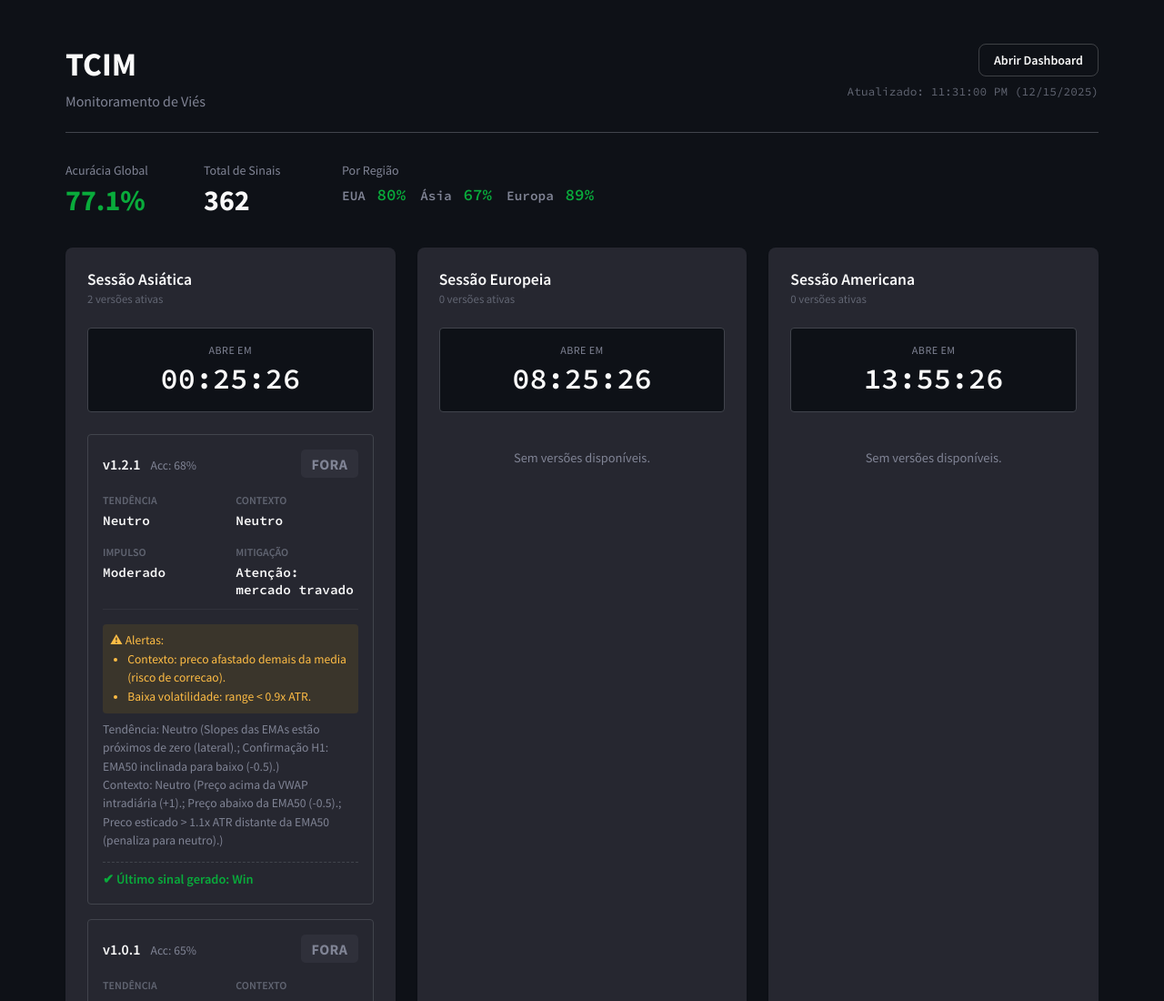
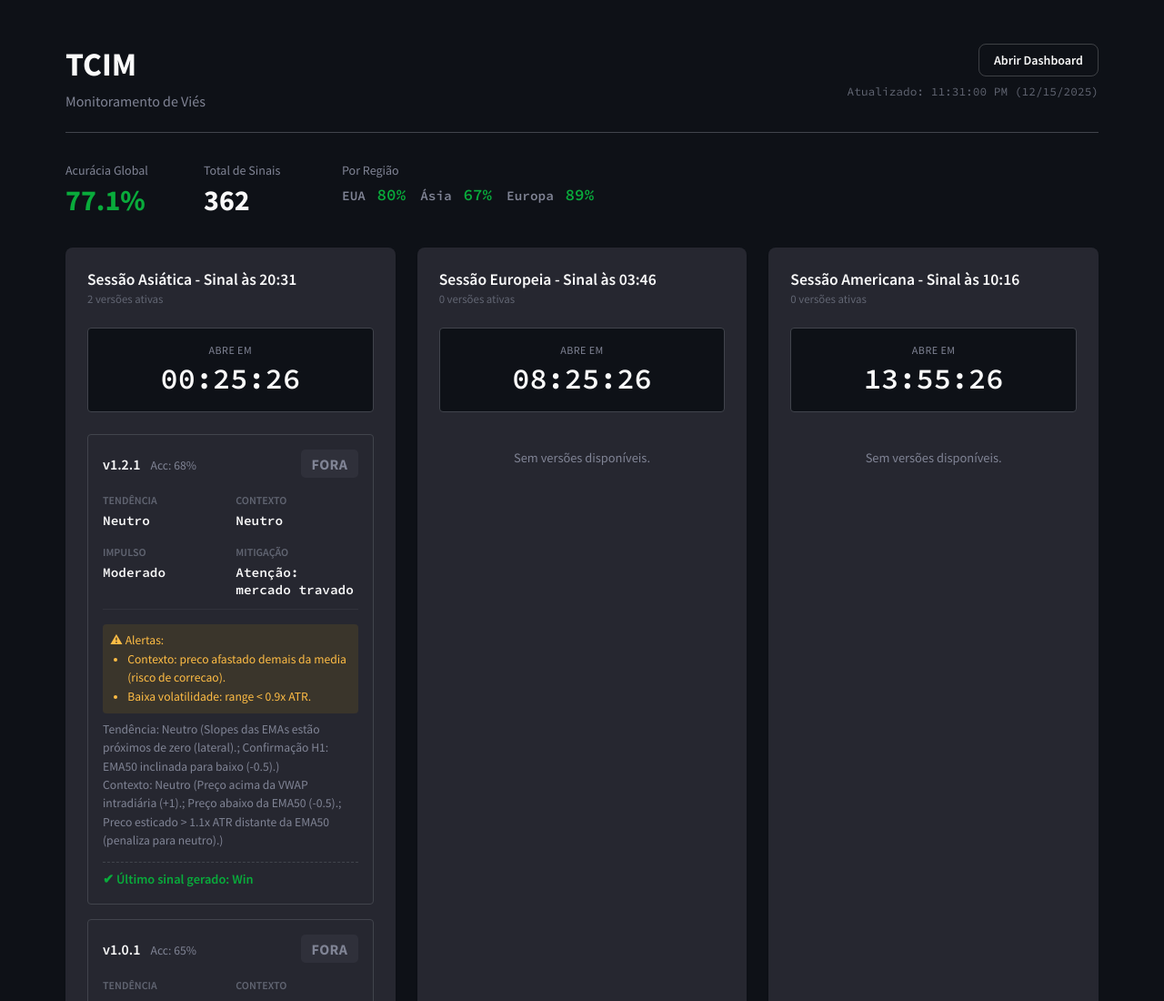
Before and after one commit to Glaubrs/tcim-site, a plain HTML site: page index.html in a window 1280 px wide. Shown: the top 1100 px of the page at 91% size. Drawn offline with Linux system fonts and the light colour scheme.

Commit message:
Add files via upload

```diff
--- a/index.html
+++ b/index.html
@@ -284,9 +284,9 @@
 
   <script>
     const sessions = [
-      { id: "Asia", name: "Sessão Asiática", open: "00:00", close: "03:00" },
-      { id: "Europe", name: "Sessão Europeia", open: "08:00", close: "11:00" },
-      { id: "America", name: "Sessão Americana", open: "13:30", close: "16:30" },
+      { id: "Asia", name: "Sessão Asiática - Sinal às 20:31 ", open: "00:00", close: "03:00" },
+      { id: "Europe", name: "Sessão Europeia - Sinal às 03:46", open: "08:00", close: "11:00" },
+      { id: "America", name: "Sessão Americana - Sinal às 10:16", open: "13:30", close: "16:30" },
     ];
     const API_URL = "latest_bias.json";
     const STATS_URL = "backtest_stats.json";
```
